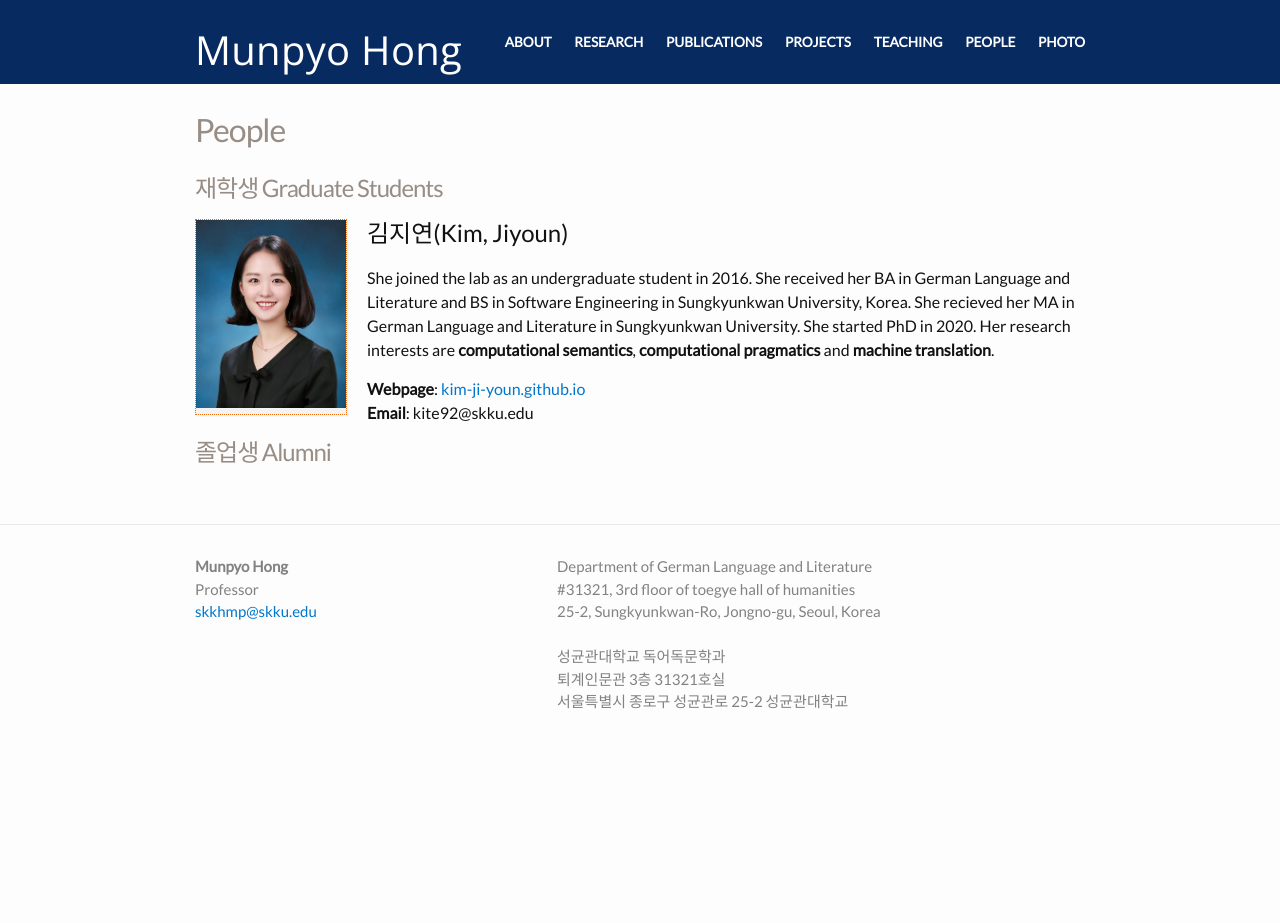
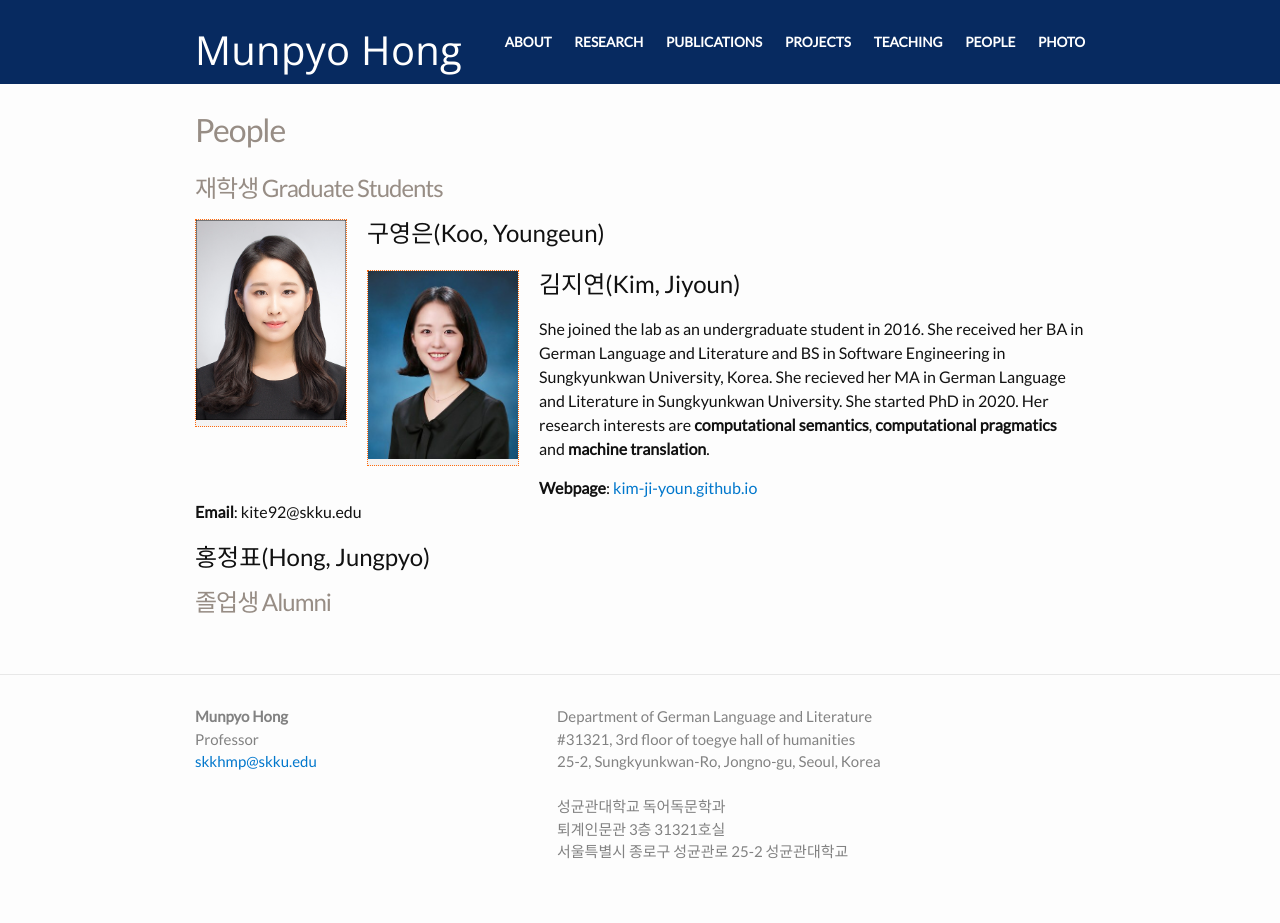
Before and after one commit to skkhmp/skkhmp.github.io, a Jekyll site: the page built from people.md, in a window 1280 px wide. Built offline with Jekyll 4.4.1, drawn with Linux system fonts in a browser that asks for light colours; some web fonts are replaced; before the commit the page ends 900 px from its top, so only the background shows below that.

Commit message:
Update people.md

```diff
--- a/people.md
+++ b/people.md
@@ -5,6 +5,10 @@ permalink: /people/
 ---
 
 # 재학생 Graduate Students
+
+{% include image.html url="/images/koo.jpg" width=150 height=250 align="left" %}
+## 구영은(Koo, Youngeun)
+
 
 
 {% include image.html url="/images/kim.jpg" width=150 height=250 align="left" %}
@@ -16,7 +20,7 @@ She joined the lab as an undergraduate student in 2016. She received her BA in G
 **Email**: kite92@skku.edu
 
 
-
+## 홍정표(Hong, Jungpyo)
 
 
 # 졸업생 Alumni
```
